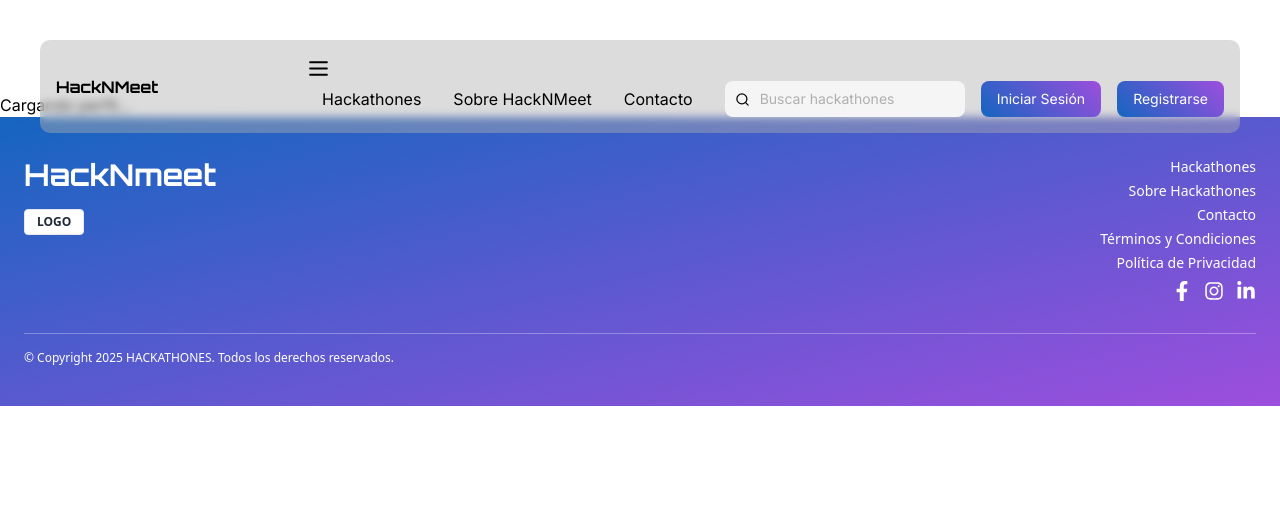
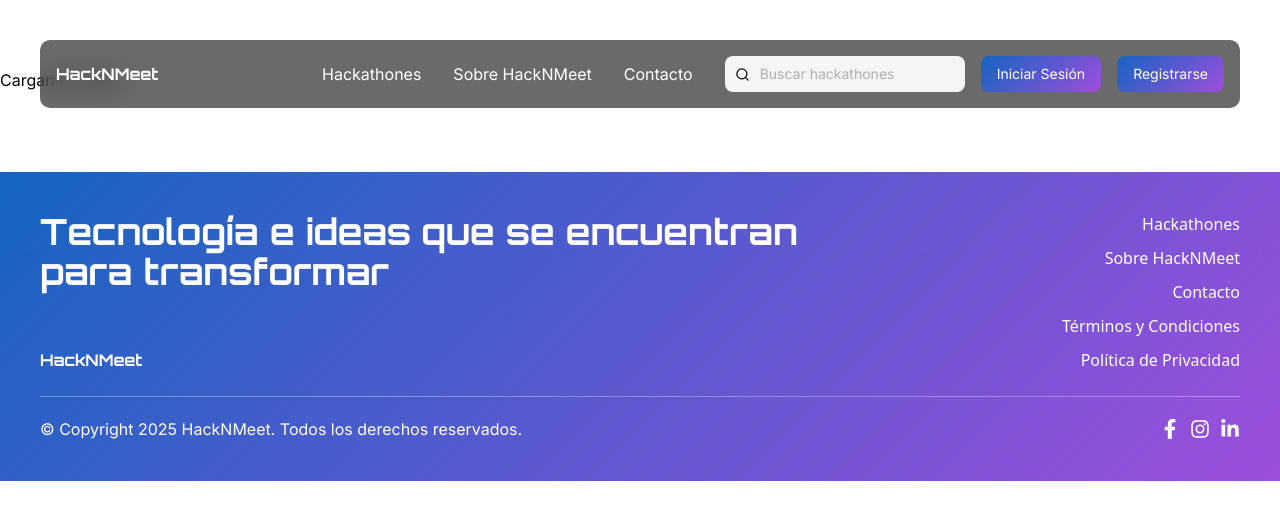
Before and after one commit to luciaSeo02/hackathonesFront, a React (Vite) app in the folder my-react-app/: page /profile in a window 1280 px wide. Shown: the top 520 px of the page. Built offline with nearby package versions, Linux system fonts and the light colour scheme.

Commit message:
add home

```diff
--- a/my-react-app/src/components/CategoryList.jsx
+++ b/my-react-app/src/components/CategoryList.jsx
@@ -1,5 +1,22 @@
+import useTopics from '../hooks/useTopics.jsx';
+import CategoryCard from './ui/CategoryCard.jsx';
+
 const CategoryList = () => {
-    return <div>CategoryList</div>;
+    const topics = useTopics();
+
+    return (
+        <ul className="m-2.5 flex gap-2.5 overflow-x-auto no-scrollbar lg:m-10 lg:gap-5">
+            {topics &&
+                topics?.map((topic) => (
+                    <CategoryCard
+                        key={topic.id}
+                        name={topic.name}
+                        description={topic.description}
+                        cover={topic.cover}
+                    />
+                ))}
+        </ul>
+    );
 };
 
 export default CategoryList;
--- a/my-react-app/src/components/FooterComponent.jsx
+++ b/my-react-app/src/components/FooterComponent.jsx
@@ -1,53 +1,70 @@
 import { FaFacebookF, FaInstagram, FaLinkedinIn } from 'react-icons/fa';
+import { Link } from 'react-router-dom';
 
 const Footer = () => (
+    <footer className="bg-light-gradient dark:bg-dark-gradient text-white mt-10 px-5 pt-5 pb-10 lg:mt-20 lg:p-10">
+        <div className="w-full flex flex-col gap-8 lg:flex-row lg:justify-between">
+            {/* Nombre + Logo */}
+            <div className="flex flex-col lg:w-[785px] lg:justify-between">
+                <h3 className="hidden lg:inline-block">
+                    Tecnología e ideas que se encuentran para transformar
+                </h3>
 
-    <footer className="bg-gradient-to-br from-[#1565C0] to-[#9D4EDD] text-white px-6 py-10">
-
-    <div className="w-full flex flex-col md:flex-row justify-between gap-8">
-
-        {/* Nombre + Logo */}
-        <div className="flex flex-col items-start">
-            <h1 className="text-2xl md:text-3xl font-extrabold leading-tight">
-                HackNmeet
-            </h1>
-
-            <div className="border border-gray-200 px-3 py-1 rounded bg-white text-gray-800 font-bold text-xs mt-4">
-                LOGO
-            </div>
+                <Link to={'/'}>
+                    <h4>HackNMeet</h4>
+                </Link>
             </div>
 
             {/* Navegación + Redes */}
-        <div className="flex flex-col items-end text-right justify-between h-full">
-            <nav className="flex flex-col items-end gap-1 text-sm ">
-                <a href="/hackathons" className="hover:underline">Hackathones</a>
-                <a href="/about" className="hover:underline">Sobre Hackathones</a>
-                <a href="/contact" className="hover:underline">Contacto</a>
-                <a href="/terms" className="hover:underline">Términos y Condiciones</a>
-                <a href="/privacy" className="hover:underline">Política de Privacidad</a>
-            </nav>
+            <div className="flex flex-col gap-2.5 lg:text-right">
+                <menu className="flex flex-col gap-2.5">
+                    <Link to={'/hackathons'} className="hover:underline">
+                        Hackathones
+                    </Link>
+                    <Link to={'/about'} className="hover:underline">
+                        Sobre HackNMeet
+                    </Link>
+                    <Link to={'/contact'} className="hover:underline">
+                        Contacto
+                    </Link>
+                    <Link to={'/terms'} className="hover:underline">
+                        Términos y Condiciones
+                    </Link>
+                    <Link to={'/privacy'} className="hover:underline">
+                        Política de Privacidad
+                    </Link>
+                </menu>
 
-            <div className="flex gap-3 mt-2">
-                <a href="https://www.facebook.com/" target="_blank" rel="noopener noreferrer">
+                <div className="mt-2.5 flex gap-2.5 lg:hidden">
+                    <Link to={'https://www.facebook.com/'} target="_blank">
                         <FaFacebookF size={20} />
-                </a>
-                <a href="https://www.instagram.com/" target="_blank" rel="noopener noreferrer">
+                    </Link>
+                    <Link to={'https://www.instagram.com/'} target="_blank">
                         <FaInstagram size={20} />
-                </a>
-                <a href="https://www.linkedin.com/" target="_blank" rel="noopener noreferrer">
+                    </Link>
+                    <Link to={'https://www.linkedin.com/'} target="_blank">
                         <FaLinkedinIn size={20} />
-                </a>
+                    </Link>
                 </div>
             </div>
         </div>
 
         {/* Derechos de autor */}
+        <div className="border-t border-white/30 mt-5 pt-5 lg:mt-6 lg:flex lg:justify-between lg:items-center">
+            <p>© Copyright 2025 HackNMeet. Todos los derechos reservados.</p>
 
-        <div className="text-xs text-left border-t border-white/30 mt-8 pt-4">
-            © Copyright 2025 HACKATHONES.
-            Todos los derechos reservados.
+            <div className="hidden gap-2.5 lg:flex">
+                <Link to={'https://www.facebook.com/'} target="_blank">
+                    <FaFacebookF size={20} />
+                </Link>
+                <Link to={'https://www.instagram.com/'} target="_blank">
+                    <FaInstagram size={20} />
+                </Link>
+                <Link to={'https://www.linkedin.com/'} target="_blank">
+                    <FaLinkedinIn size={20} />
+                </Link>
             </div>
-
+        </div>
     </footer>
 );
 
--- a/my-react-app/src/components/HeaderComponent.jsx
+++ b/my-react-app/src/components/HeaderComponent.jsx
@@ -3,9 +3,9 @@ import NavBar from './ui/NavBar.jsx';
 
 const HeaderComponent = () => {
     return (
-        <header className="bg-[#afafaf70] backdrop-blur-sm sticky top-2.5 mx-10 p-2 rounded-lg flex justify-between items-center sm:top-10 sm:right-10 sm:left-10 sm:p-4 sm:rounded-[10px]">
+        <header className="bg-[#00000095] backdrop-blur-md sticky top-2.5 z-10 mx-2.5 p-2 rounded-lg flex justify-between items-center lg:top-10 lg:mx-10 lg:p-4 lg:rounded-[10px]">
             <Link to={'/'}>
-                <h3>HackNMeet</h3>
+                <h4>HackNMeet</h4>
             </Link>
 
             <NavBar />
--- a/my-react-app/src/components/hackathonCarousel.jsx
+++ /dev/null
@@ -1,33 +0,0 @@
-import { useState } from 'react';
-import HackathonCard from './hackathonCard';
-
-const HackathonCarousel = ({ hackathons }) => {
-
-    const [index, setIndex] = useState(0);
-
-    if (!hackathons.length) return null;
-
-    const prev = () =>
-
-        setIndex((i) => (i === 0 ? hackathons.length - 1 : i - 1));
-
-    const next = () =>
-
-        setIndex((i) => (i === hackathons.length - 1 ? 0 : i + 1));
-
-    return (
-
-        <div className="carousel">
-
-            <button onClick={prev}>{'<'}</button>
-
-            <HackathonCard {...hackathons[index]} />
-
-            <button onClick={next}>{'>'}</button>
-
-        </div>
-    );
-
-};
-
-export default HackathonCarousel;
--- a/my-react-app/src/components/ui/NavBar.jsx
+++ b/my-react-app/src/components/ui/NavBar.jsx
@@ -1,7 +1,6 @@
 import { useContext } from 'react';
 import { NavLink } from 'react-router-dom';
 import { Menu } from 'lucide-react';
-import { useState } from 'react';
 import AuthContext from '../../context/AuthContextProvider.jsx';
 import SearchBar from './SearchBar.jsx';
 import Button from './Button.jsx';
@@ -9,58 +8,17 @@ import Avatar from './Avatar.jsx';
 
 const NavBar = () => {
     const { token } = useContext(AuthContext);
-    const [isMenuOpen, setIsMenuOpen] = useState(false);
-
-    const toggleMenu = () => {
-        setIsMenuOpen(!isMenuOpen);
-    };
 
     return (
-        <nav className="">
-            <div className="">
-                <NavLink onClick={toggleMenu}>
+        <nav className="flex justify-center items-center">
+            <div className="lg:hidden text-white">
+                <NavLink>
                     <Menu size={25} />
                 </NavLink>
-
-            {/* Menú desplegable para móviles */}
-            {isMenuOpen && (
-                <div className="">
-
-                    <NavLink to={'/hackathons'} onClick={toggleMenu}>
-                        <p className="py-2">Hackathones</p>
-                    </NavLink>
-
-                    <NavLink to={'/about'} onClick={toggleMenu}>
-                        <p className="py-2">Sobre HackNMeet</p>
-                    </NavLink>
-
-                    <NavLink to={'/contact'} onClick={toggleMenu}>
-                        <p className="py-2">Contacto</p>
-                    </NavLink>
-
-                    <SearchBar />
-
-                {!token ? (
-                    <>
-                    <NavLink to={'/login'} onClick={toggleMenu}>
-                        <Button text="Iniciar Sesión" />
-                    </NavLink>
-                    <NavLink to={'/register'} onClick={toggleMenu}>
-                        <Button text="Registrarse" />
-                    </NavLink>
-                    </>
-                ) : (
-                    <NavLink to={'/profile'} onClick={toggleMenu}>
-                        <Avatar />
-                        </NavLink>
-                        )}
-                    </div>
-                )}
             </div>
 
-            {/* Menú completo para pantallas grandes */}
-            <div className="hidden justify-center items-center gap-4 sm:flex">
-                <menu className="px-4 flex justify-center items-center gap-8">
+            <div className="hidden justify-center items-center gap-4 lg:flex">
+                <menu className="text-white px-4 flex justify-center items-center gap-8">
                     <NavLink to={'/hackathons'}>
                         <p>Hackathones</p>
                     </NavLink>
--- a/my-react-app/src/hooks/useTopics.jsx
+++ b/my-react-app/src/hooks/useTopics.jsx
@@ -1,23 +1,17 @@
 import { useEffect, useState } from 'react';
+import fetchApi from '../services/fetchApi.js';
 
 const useTopics = () => {
     const [topics, setTopics] = useState(null);
+    const { VITE_URL_API } = import.meta.env;
 
     useEffect(() => {
-        try {
-            const getTopics = async () => {
-                const url = `${import.meta.env.VITE_URL_API}/topics`;
+        const getTopics = async () => {
+            const topics = await fetchApi(`${VITE_URL_API}/lists/topics`);
 
-                const response = await fetch(url);
-
-                const json = await response.json();
-
-                setTopics(json.data);
-            };
-            getTopics();
-        } catch (error) {
-            console.log(error.message);
-        }
+            setTopics(topics.data);
+        };
+        getTopics();
     }, []);
 
     return topics;
--- a/my-react-app/src/styles/style.css
+++ b/my-react-app/src/styles/style.css
@@ -7,19 +7,19 @@
 
 @layer base {
     h1 {
-        @apply font-display font-black text-white text-4xl sm:text-9xl;
+        @apply font-display font-black text-white text-5xl sm:text-9xl;
     }
 
     h2 {
-        @apply font-display font-black;
+        @apply font-display font-black text-3xl sm:text-6xl;
     }
 
     h3 {
-        @apply font-display font-black;
+        @apply font-display font-black text-2xl sm:text-4xl;
     }
 
     h4 {
-        @apply font-display font-black;
+        @apply font-display font-black text-white;
     }
 
     p {
@@ -42,3 +42,14 @@
         @apply font-body bg-inherit text-sm sm:text-base;
     }
 }
+
+@layer utilities {
+    .no-scrollbar::-webkit-scrollbar {
+        display: none; /* Chrome, Safari and Opera */
+    }
+
+    .no-scrollbar {
+        -ms-overflow-style: none; /* IE and Edge */
+        scrollbar-width: none; /* Firefox */
+    }
+}
--- a/my-react-app/tailwind.config.js
+++ b/my-react-app/tailwind.config.js
@@ -7,8 +7,8 @@ export default {
   theme: {
     extend: {
       backgroundImage: {
-        'light-gradient': 'linear-gradient(45deg, #1565c0 0%, #9d4edd 100%)',
-        'dark-gradient': 'linear-gradient(45deg, #0b3680 0%, #7b2cbf 100%)'
+        'light-gradient': 'linear-gradient(135deg, #1565c0 0%, #9d4edd 100%)',
+        'dark-gradient': 'linear-gradient(135deg, #0b3680 0%, #7b2cbf 100%)'
       },
       fontFamily: {
         display: ['Orbitron', 'sans-serif'],
```
Also changed, not shown: my-react-app/src/components/featuredSection.jsx (deleted, +0 -100 lines), my-react-app/src/components/ui/Banner.jsx (added, +20 -0 lines), my-react-app/src/components/ui/CategoryCard.jsx (+5 -5 lines), my-react-app/src/pages/HomePage.jsx (+25 -11 lines), 2 other files (tests, documents, lock files or other folders). Lines whose indentation alone changed are shown as unchanged.
